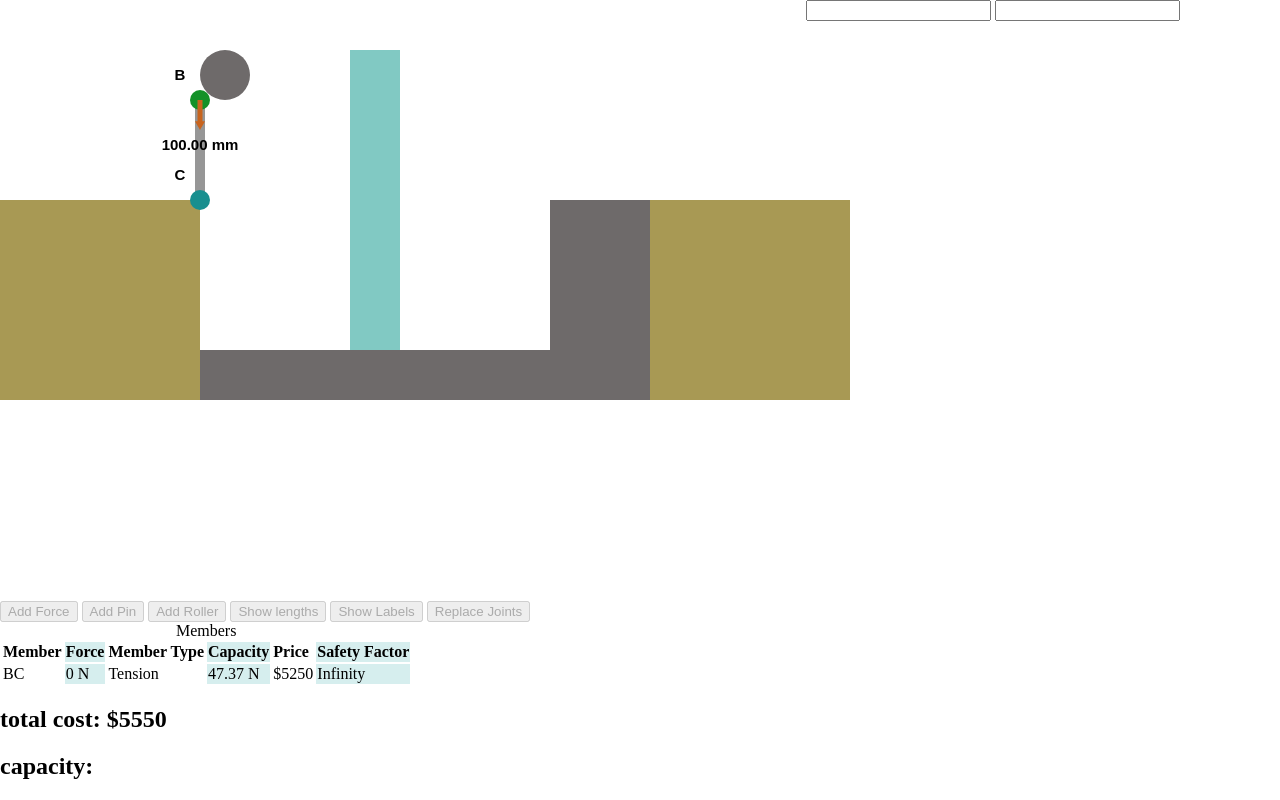
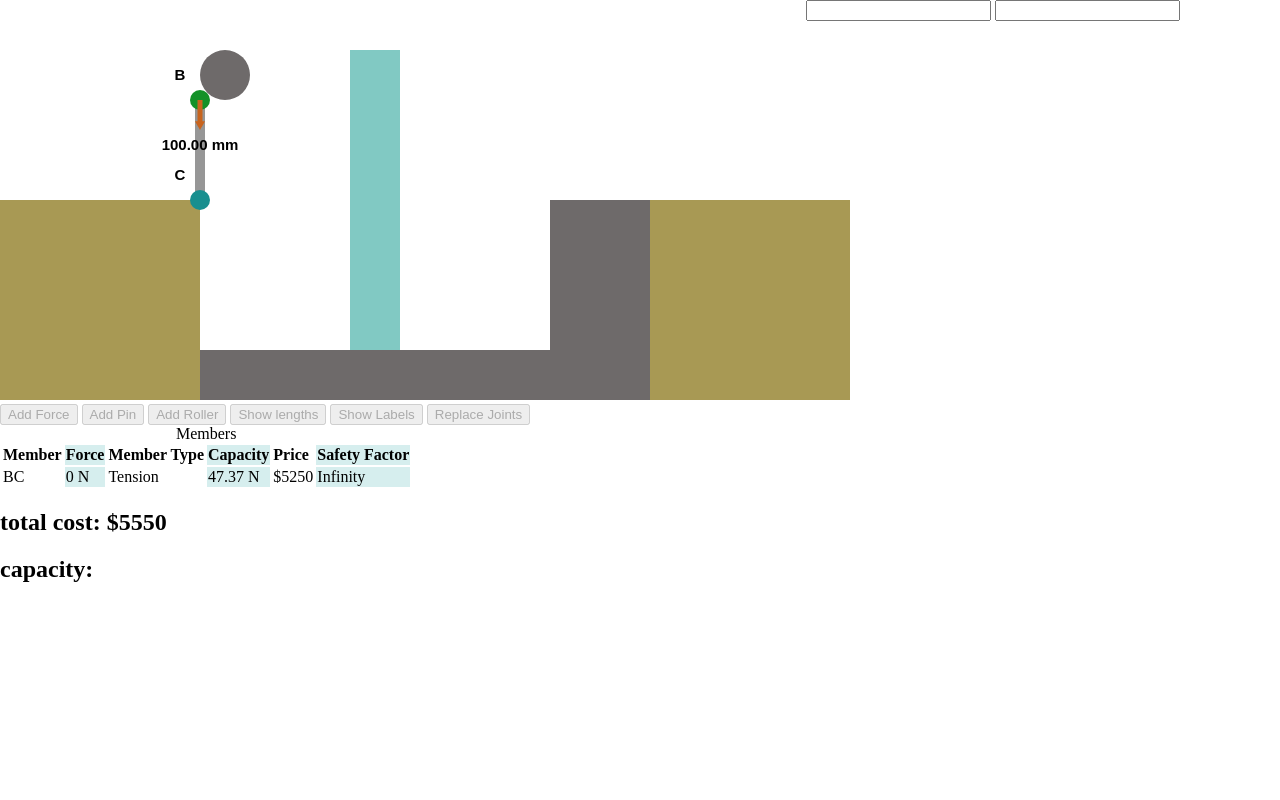
Before and after one commit to Zane-Larking/ENGGEN-115-Bridge-Tools, a website with bundled scripts: page index.html in a window 1280 px wide. Built offline with nearby package versions, Linux system fonts and the light colour scheme.

Commit message:
Forgot the styling

```diff
--- a/styles.css
+++ b/styles.css
@@ -23,8 +23,8 @@ tr {
 }
 #UI {
     display: grid;
-    grid-template-rows: 400px auto auto;
-    height: 100vh;
+    grid-template-rows: 400px min-content auto;
+    /* height: 100vh; */
 }
 
 th {
```
